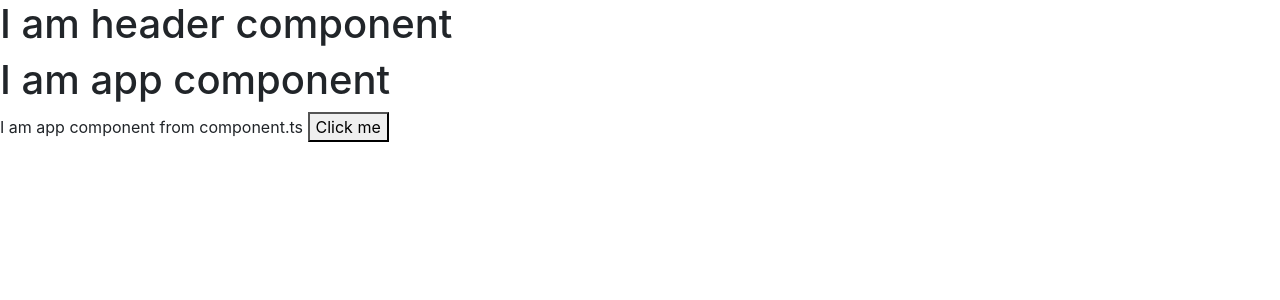
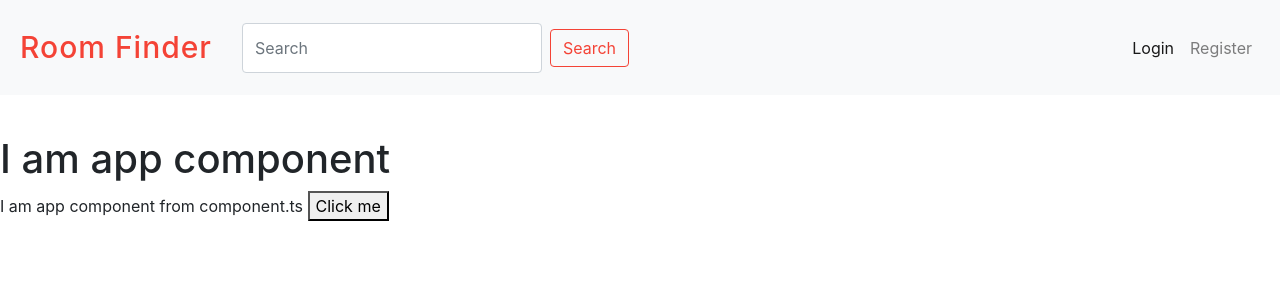
Before and after one commit to Ryanhustler420/AngularRoomsNg, an Angular app: page / in a window 1280 px wide. Shown: the top 300 px of the page. Built offline with nearby package versions, Linux system fonts and the light colour scheme.

Commit message:
Application layout + Header Component

```diff
--- a/src/app/common/header/header.component.html
+++ b/src/app/common/header/header.component.html
@@ -1 +1,20 @@
-<h1>I am header component</h1>
+<nav class="navbar navbar-expand-lg navbar-light bg-light">
+    <a class="navbar-brand" href="#">Room Finder</a>
+    <form class="form-inline">
+        <input class="form-control mr-sm-2 bwm-search" type="search" placeholder="Search" aria-label="Search">
+        <button class="btn btn-outline-success my-2 my-sm-0 btn-bwm-search" type="submit">Search</button>
+    </form>
+    <button class="navbar-toggler" type="button" data-toggle="collapse" data-target="#navbarNav" aria-controls="navbarNav" aria-expanded="false" aria-label="Toggle navigation">
+      <span class="navbar-toggler-icon"></span>
+    </button>
+    <div class="collapse navbar-collapse" id="navbarNav">
+      <ul class="navbar-nav ml-auto">
+        <li class="nav-item active">
+          <a class="nav-link" href="#">Login <span class="sr-only">(current)</span></a>
+        </li>
+        <li class="nav-item">
+          <a class="nav-link" href="#">Register</a>
+        </li>
+      </ul>
+    </div>
+</nav>
--- /dev/null
+++ b/src/app/common/header/header.component.scss
@@ -0,0 +1,31 @@
+.navbar{
+    padding: 20px;
+    margin-bottom: 40px;
+
+    .bwm-search{
+        height: 50px;
+        width: 300px;
+    }
+
+    .navbar-brand {
+        margin-right: 30px;
+        font-size: 30px;
+        letter-spacing: 1px;
+        color: #F44336;
+        font-weight: 500;
+    }
+
+    .btn-bwm-search {
+        border-color: #F44336;
+        color:#F44336;
+
+        &:hover, &:focus, &:active{
+            background-color: transparent;
+            border-color: #F44336 !important;
+            color: #F44336 !important;
+            box-shadow: none;
+        }
+    }
+
+
+}
--- a/src/app/common/header/header.component.ts
+++ b/src/app/common/header/header.component.ts
@@ -2,7 +2,8 @@ import { Component } from '@angular/core';
 
 @Component({
     selector:"bwm-header",
-    templateUrl:"./header.component.html"
+    templateUrl:"./header.component.html",
+    styleUrls:["./header.component.scss"]
 })
 
 export class HeaderComponent {
```
